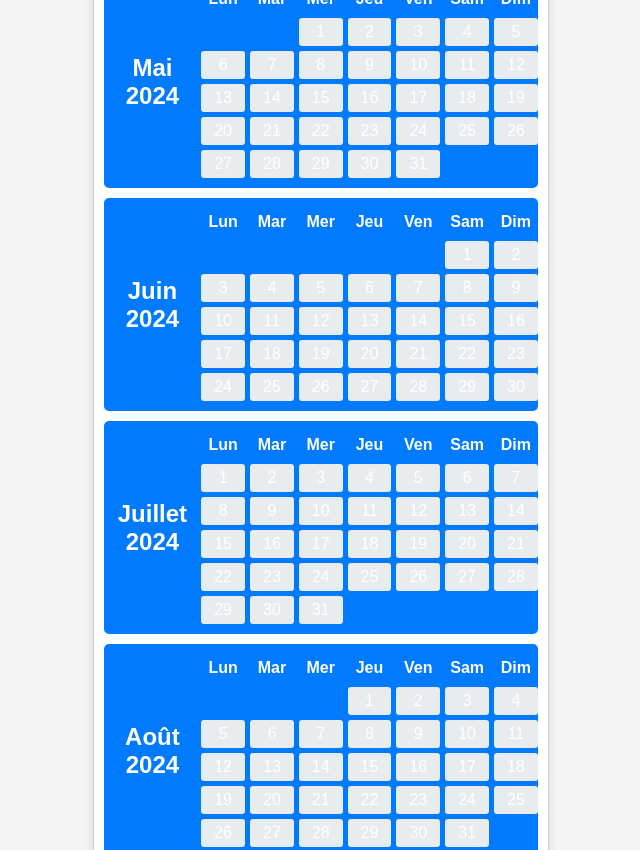
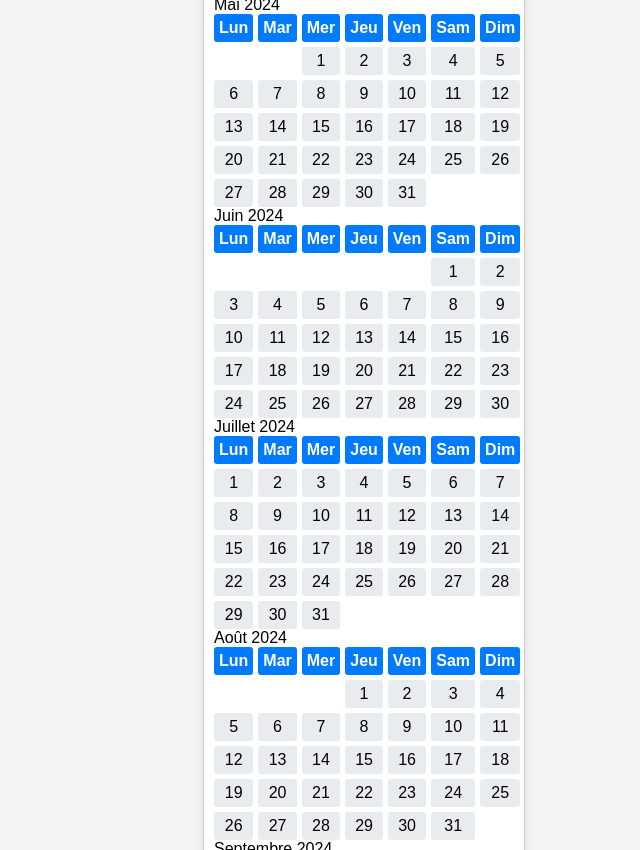
Before and after one commit to morganegsm/BailaConnect, a plain HTML site: page cal.html in a window 1280 px wide. Shown: the top 850 px of the page, without its empty margins (276-916 px from the left). Drawn offline with Linux system fonts and the light colour scheme.

Commit message:
Update styles.css

```diff
--- a/styles.css
+++ b/styles.css
@@ -8,31 +8,40 @@ body {
     background-color: #f4f4f4;
 }
 
-#calendar {
-    width: 80%;
-    max-width: 900px;
+#calendar-container {
+    width: 300px;
     border: 1px solid #ccc;
     background-color: #fff;
     padding: 10px;
     box-shadow: 0 2px 10px rgba(0, 0, 0, 0.1);
+    border-radius: 5px;
 }
 
-.month {
+#calendar-header {
     display: flex;
     justify-content: space-between;
     align-items: center;
-    background-color: #007bff;
-    color: white;
-    padding: 10px 0;
     margin-bottom: 10px;
-    border-radius: 5px;
 }
 
-.month-name {
+#month-year {
     font-size: 1.5em;
     font-weight: bold;
     text-align: center;
     flex: 1;
+}
+
+button {
+    background-color: #007bff;
+    color: white;
+    border: none;
+    padding: 5px 10px;
+    cursor: pointer;
+    border-radius: 5px;
+}
+
+button:hover {
+    background-color: #0056b3;
 }
 
 .days {
```
